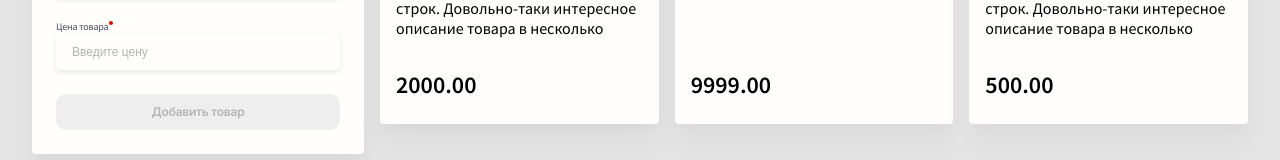
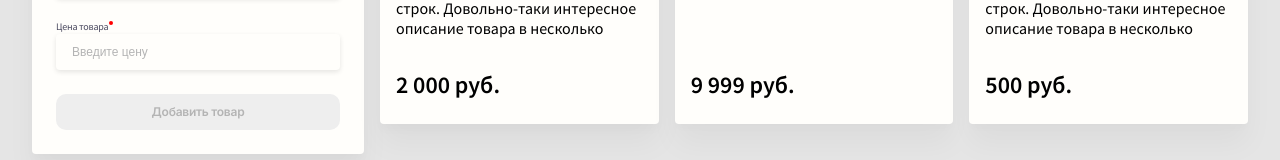
Before and after one commit to disaq1/ida-test-proj, a Nuxt app: page / in a window 1280 px wide. Shown: the part 374-534 px from the top of the page. Built offline with nearby package versions, Linux system fonts and the light colour scheme.

Commit message:
Прописывает разметку поля "цена" Прописывает логику удаления товара Маленькие правки стилей

```diff
--- a/components/Card.vue
+++ b/components/Card.vue
@@ -11,22 +11,30 @@
       {{ item.cardDescription }}
     </p>
     <span class="card__price">
-      {{ moneyFormat(item.cardPrice)}}
+      {{ moneyFormat(item.cardPrice) }} руб.
     </span>
   </div>
 </template>
 
 <script>
 export default {
-  props: ['item'],
+  props: {
+    item: {
+      type: Object,
+      default () {
+        return {}
+      }
+    }
+  },
+
   methods: {
     deleteCard () {
-      console.log('deleted')
+      this.$emit('deleteCard')
     },
-    moneyFormat (number) {
-      return parseFloat(number).toFixed(2).replace(/(\d)(?=(\d{3})+\.w)/g, '$1 ').replace(/ /g, ' ')
+    moneyFormat (value) {
+      const val = (value / 1).toFixed(0)
+      return val.toString().replace(/\B(?=(\d{3})+(?!\d))/g, ' ')
     }
-
   }
 }
 </script>
@@ -71,6 +79,8 @@ export default {
       width: 100%;
       max-height: 200px;
       height: 100%;
+      border-top-left-radius: 4px;
+      border-top-right-radius: 4px;
     }
     &__name {
       margin: 16px 0 16px 16px;
```
